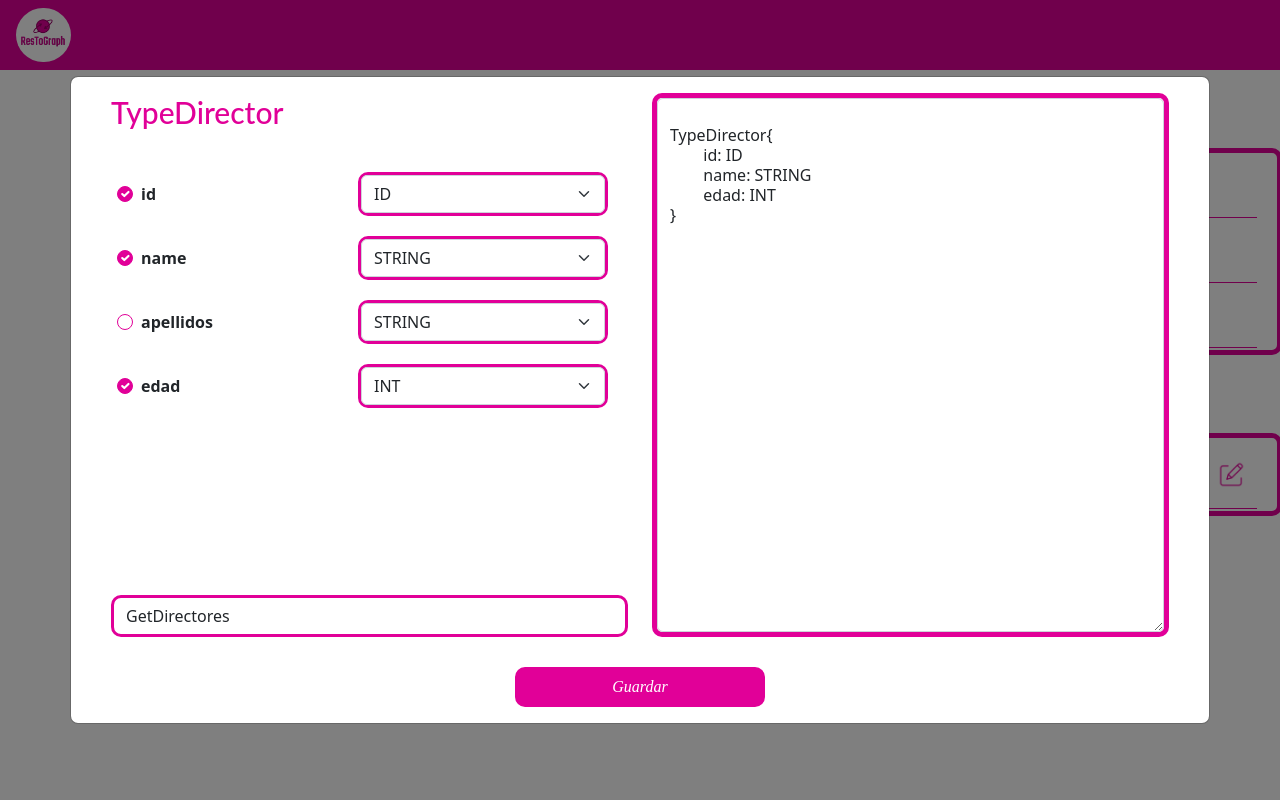
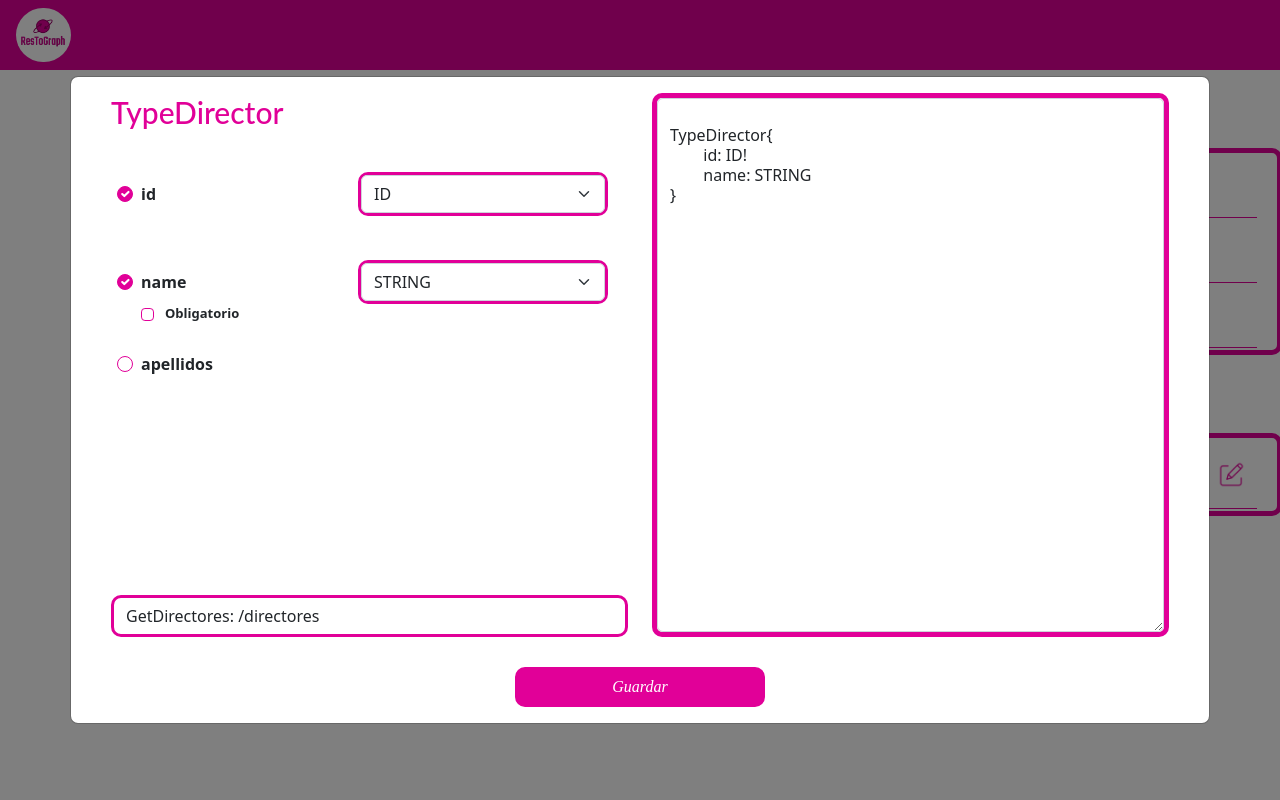
Before and after one commit to TFGJOSVI/Rest2Graph, a Django app: template webapp/Rest2GraphWeb/templates/uploadFile.html in a window 1280 px wide, after a click that opens the changed part. Run offline with Django 3.2, Linux system fonts and the light colour scheme; the template is opened without the code that fills it, so the values that code supplies are empty.

Commit message:
WIP: Terminado el modal de edición de tipos

```diff
--- a/webapp/Rest2GraphWeb/static/css/uploadFile.css
+++ b/webapp/Rest2GraphWeb/static/css/uploadFile.css
@@ -186,3 +186,37 @@
     font-size: 20px;
 
 }
+
+.required-atribute{
+    margin-left: 54px;
+    display: inline-block;
+    vertical-align: middle;
+
+}
+
+.required{
+    background-color: #FFFFFF !important;
+    border-color: #E10098 !important;
+    border-radius: 30% !important;
+    height: 13px !important ;
+    width: 13px !important;
+}
+
+
+.required:checked  {
+    background-color: #E10098 !important;
+    border-color: #E10098 !important;
+    border-radius: 30% !important;
+    height: 13px !important;
+    width: 13px !important;
+}
+
+.required-label{
+    font-size: 13px;
+    vertical-align: middle !important;
+    padding-bottom: 8px;
+}
+
+.required-atribute input[type="checkbox"] {
+    vertical-align: middle !important;
+}
--- a/webapp/Rest2GraphWeb/templates/uploadFile.html
+++ b/webapp/Rest2GraphWeb/templates/uploadFile.html
@@ -85,7 +85,8 @@
                                                     <h1 class="modal-edit-title">TypeDirector</h1>
                                                     <div class="form-atributes ">
                                                         <form class="atributes">
-                                                            <div class="atribute d-flex justify-content-between align-items-center">
+                                                            <div class="atribute">
+                                                                <div class="atribute-checkbox-select d-flex justify-content-between align-items-center">
                                                                     <div class="checkbox-atribute">
                                                                         <input class="form-check-input type-atribute" type="checkbox" name="" id="atribute1" checked>
                                                                         <label class="form-check-label" for="atribute1">id</label>
@@ -100,7 +101,14 @@
                                                                       </select>
                                                                     </div>
                                                                 </div>
-                                                            <div class="atribute d-flex justify-content-between align-items-center">
+                                                                <div class="required-atribute ">
+                                                                    <input class="form-check-input required" type="checkbox" name="" id="required-atribute1">
+                                                                    <label class="form-check-label required-label" id="required-label-atribute1" for="required-atribute1">Obligatorio</label>
+                                                                </div>
+                                                            </div>
+
+                                                            <div class="atribute">
+                                                                <div class="atribute-checkbox-select d-flex justify-content-between align-items-center">
                                                                     <div class="checkbox-atribute">
                                                                         <input class="form-check-input type-atribute" type="checkbox" name="" id="atribute2" checked>
                                                                         <label class="form-check-label" for="atribute2">name</label>
@@ -115,7 +123,13 @@
                                                                       </select>
                                                                     </div>
                                                                 </div>
-                                                            <div class="atribute d-flex justify-content-between align-items-center">
+                                                                <div class="required-atribute ">
+                                                                    <input class="form-check-input required" type="checkbox" name="" id="required-atribute2">
+                                                                    <label class="form-check-label required-label" id="required-label-atribute2" for="required-atribute2">Obligatorio</label>
+                                                                </div>
+                                                            </div>
+                                                            <div class="atribute">
+                                                                <div class="atribute-checkbox-select d-flex justify-content-between align-items-center">
                                                                     <div class="checkbox-atribute">
                                                                         <input class="form-check-input type-atribute" type="checkbox" name="" id="atribute3">
                                                                         <label class="form-check-label" for="atribute3">apellidos</label>
@@ -130,25 +144,15 @@
                                                                       </select>
                                                                     </div>
                                                                 </div>
-                                                            <div class="atribute d-flex justify-content-between align-items-center">
-                                                                <div class="checkbox-atribute">
-                                                                    <input class="form-check-input type-atribute" type="checkbox" name="" id="atribute4" checked>
-                                                                    <label class="form-check-label" for="atribute4">edad</label>
-                                                                </div>
-                                                                <div class="form-floating-type">
-                                                                  <select class="form-select" id="select-atribute4" aria-label="Floating label select example">
-                                                                    <option value="">ID</option>
-                                                                    <option value="" selected>INT</option>
-                                                                    <option value="">BOOLEAN</option>
-                                                                    <option value="">FLOAT</option>
-                                                                    <option value="">STRING</option>
-                                                                  </select>
+                                                                <div class="required-atribute ">
+                                                                    <input class="form-check-input required" type="checkbox" name="" id="required-atribute3">
+                                                                    <label class="form-check-label required-label" id="required-label-atribute3" for="required-atribute3">Obligatorio</label>
                                                                 </div>
                                                             </div>
                                                         </form>
                                                     </div>
                                                     <div class="input-text-method-info">
-                                                        <input type="text" class="form-control" id="floatingInput" placeholder="" value="GetDirectores">
+                                                        <input type="text" class="form-control" id="floatingInput" placeholder="" value="GetDirectores: /directores">
                                                     </div>
                                                 </div>
                                                 <div class="col">
```
Also changed, not shown: python/tests/test_config_file.py (+3 -3 lines), webapp/Rest2GraphWeb/static/js/uploadFile.js (+179 -10 lines). Lines whose indentation alone changed are shown as unchanged.
